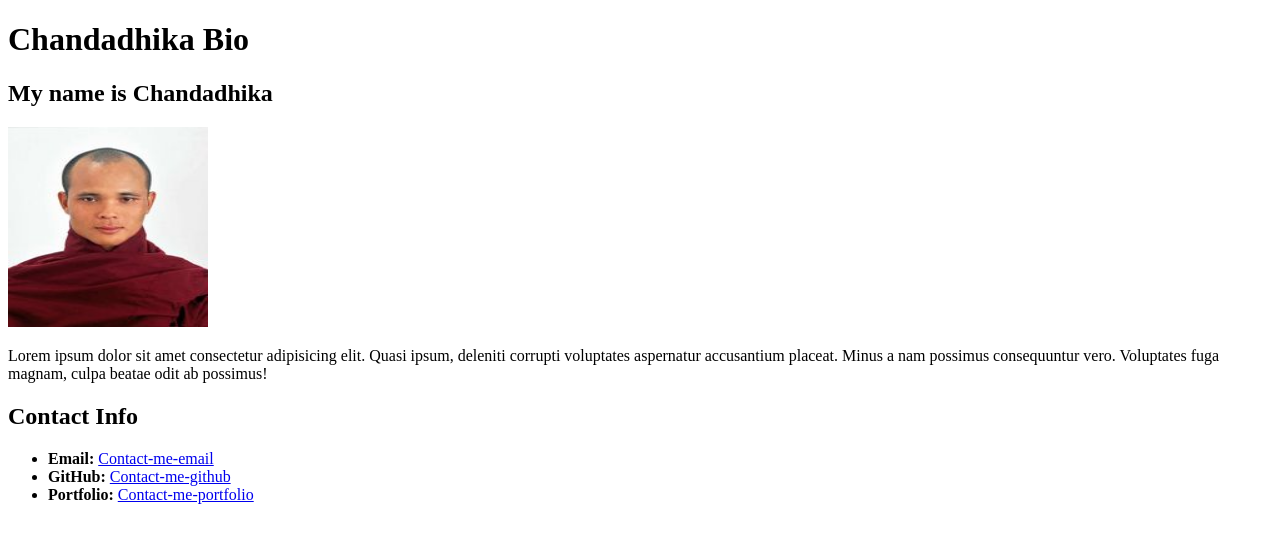
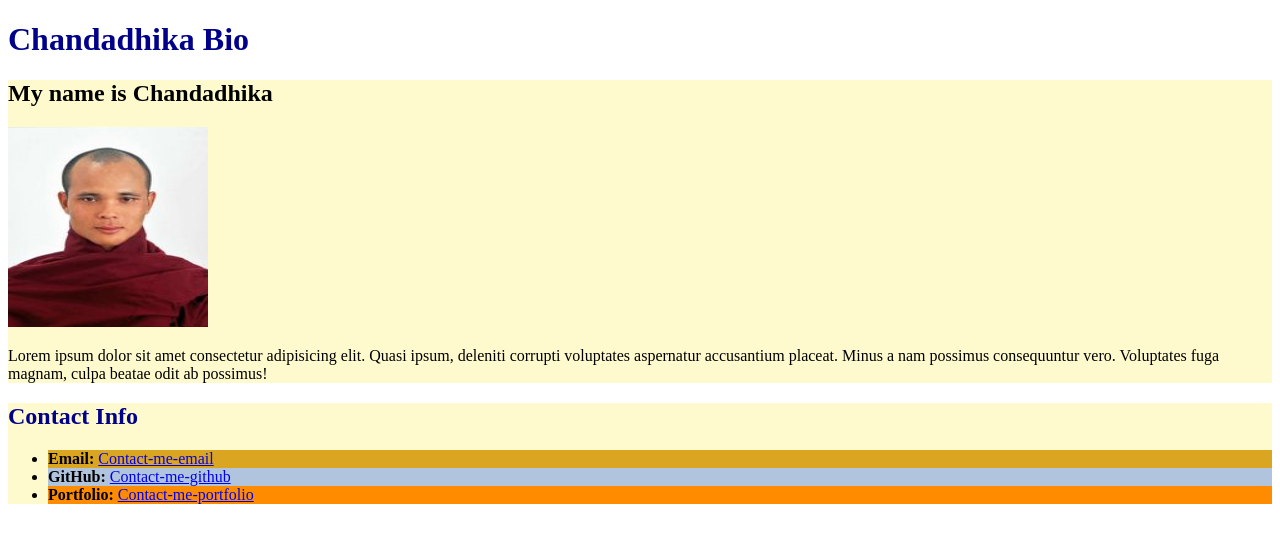
Before and after one commit to Chandadhika/Modul-1-Attributes, a plain HTML site: page 02-Attributes/index.html in a window 1280 px wide. Drawn offline with Linux system fonts and the light colour scheme; files that its build step writes are made by us from their sources.

Commit message:
replase photo

```diff
--- a/02-Attributes/Unsolved/index.html
+++ b/02-Attributes/index.html
@@ -4,6 +4,7 @@
   <head>
     <meta charset="UTF-8">
     <title>Student Bio With Attributes</title>
+    <link rel="stylesheet" href="assets/css/style.css">
   </head>
 
   <body>
@@ -14,7 +15,7 @@
     <!-- Class attribute with name "section" -->
     <section class="section">
       <h2>My name is Chandadhika</h2>
-      <img src="assets/images/my.jpeg" width="200px" height="200px" alt="my photo">
+      <img src="Unsolved/assets/images/my.jpeg" width="200px" height="200px" alt="my photo">
       <p>Lorem ipsum dolor sit amet consectetur adipisicing elit. Quasi ipsum, deleniti corrupti voluptates aspernatur accusantium placeat. Minus a nam possimus consequuntur vero. Voluptates fuga magnam, culpa beatae odit ab possimus!</p>
     </section>
 
@@ -24,9 +25,9 @@
       <ul>
         <!--Anchor tags using href to link to external website-->
         <!--id attributes to provide unique identifier for element-->
-        <li id="email"><strong>Email:</strong> <a href="#mailto:sandardika2015@gmail.com">Contact-me-email</a></li>
-        <li id="github"><strong>GitHub:</strong> <a href="#https://chandadhika.github.io/Modul-1-Attributes/">Contact-me-github</a></li>
-        <li id="portfolio"><strong>Portfolio:</strong> <a href="#https://chandadhika.github.io/myPortfolio/">Contact-me-portfolio</a></li>
+        <li id="email"><strong>Email:</strong> <a href="mailto:sandardika2015@gmail.com">Contact-me-email</a></li>
+        <li id="github"><strong>GitHub:</strong> <a href="https://chandadhika.github.io/Modul-1-Attributes/">Contact-me-github</a></li>
+        <li id="portfolio"><strong>Portfolio:</strong> <a href="https://chandadhika.github.io/myPortfolio/">Contact-me-portfolio</a></li>
       </ul>
     </section>
   </body>
```
